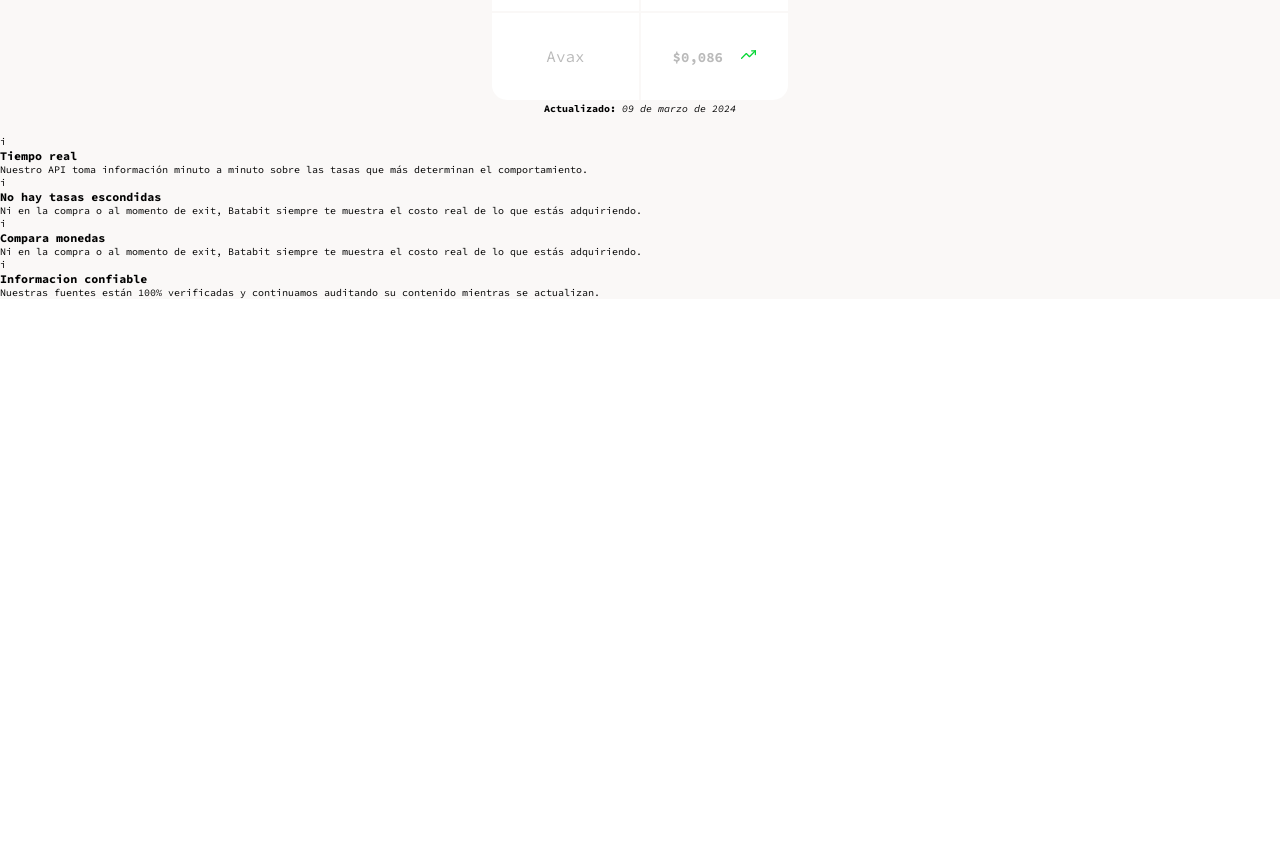
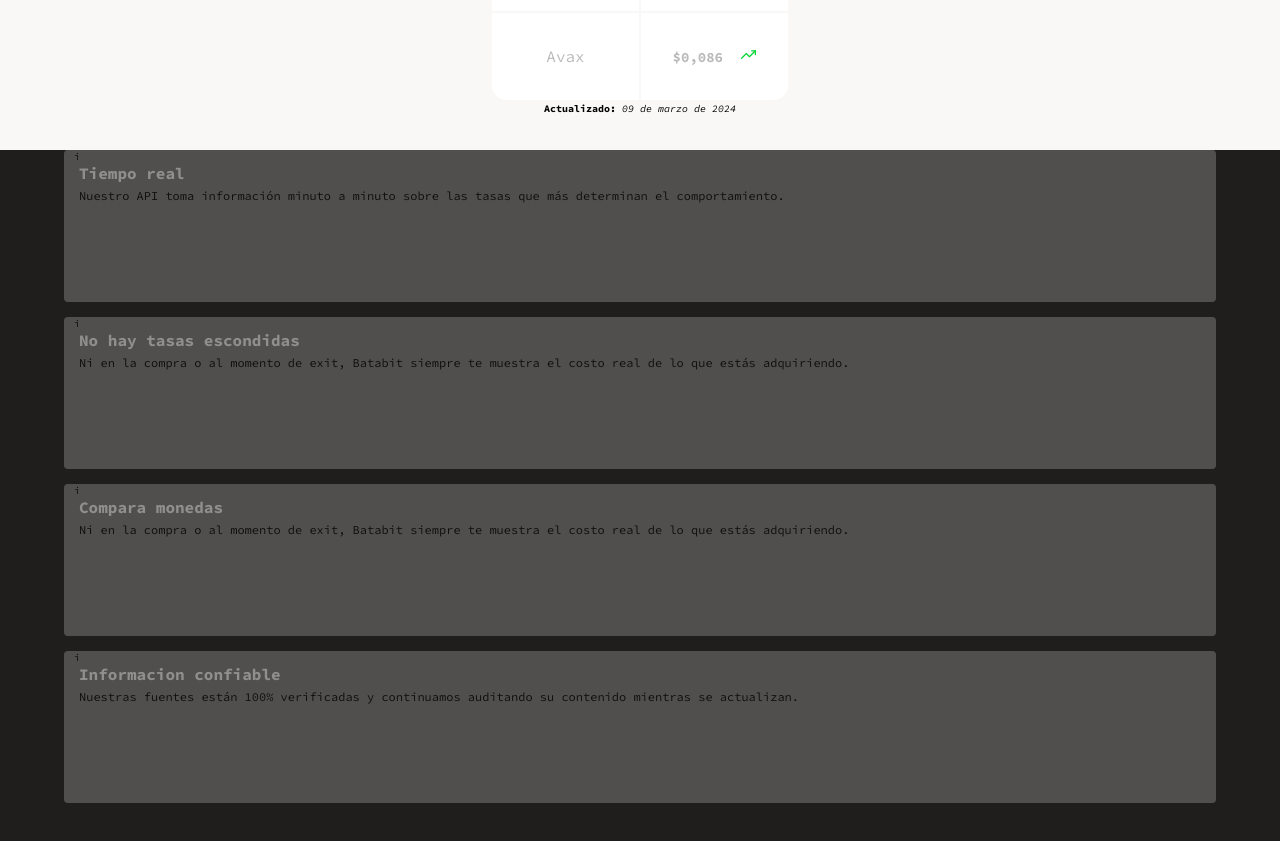
Before and after one commit to ar1960/Batata-Bit, a plain HTML site: page index.html in a window 1280 px wide. Shown: the part 960-1801 px from the top of the page. Before the commit the page ends 1259 px from the top, so only its background shows below. Drawn offline with Linux system fonts and the light colour scheme; a web font is replaced by a local one.

Commit message:
estilos articulos

```diff
--- a/css/styles.css
+++ b/css/styles.css
@@ -190,3 +190,34 @@ main {
     background-position: center;
     background-repeat: no-repeat;
 }
+.section-productdetailes{
+    width: 100%;
+    height: 910px;
+    background-color: var(--warm-black);
+}
+.section-productdetailes article{
+    width: 90%;
+    height: 152px;
+    margin: 0 auto;
+    background-color: grey;
+    opacity: 50%;
+    margin-top: 15px;
+    border-radius: 4px;
+}
+.section-productdetailes h3{
+    color: var(--just-white);
+    margin-left: 15px;
+    font-size: 1.6rem;
+}
+.section-productdetailes p{
+    margin-top: 5px;
+    margin-left: 15px;
+    font-size: 1.2rem;
+}
+.section-productdetailes span{
+    width: 20px;
+    height: 20px;
+    margin: 10px;
+    padding-top: 5px;
+    padding-bottom: 5px;
+}
```
